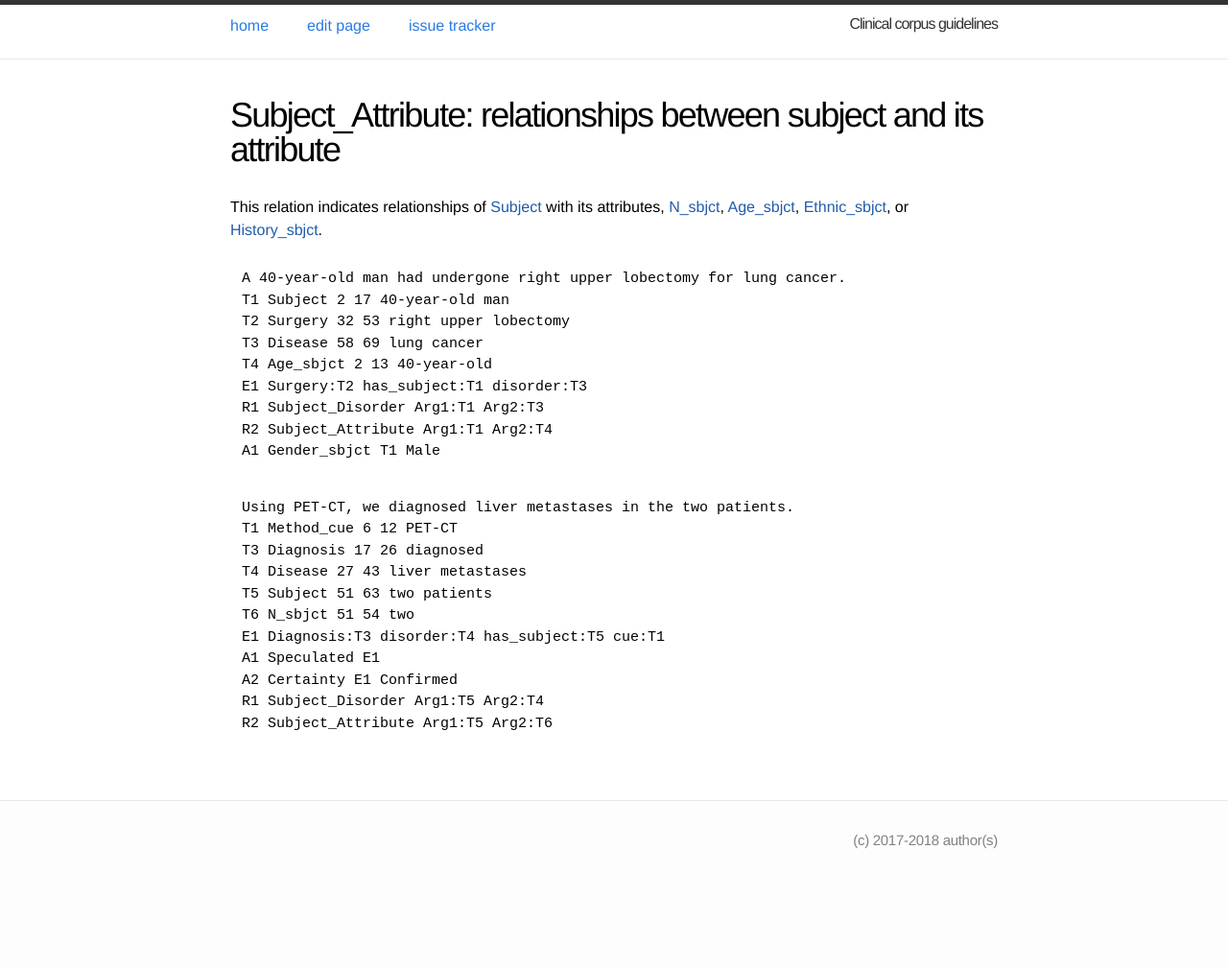
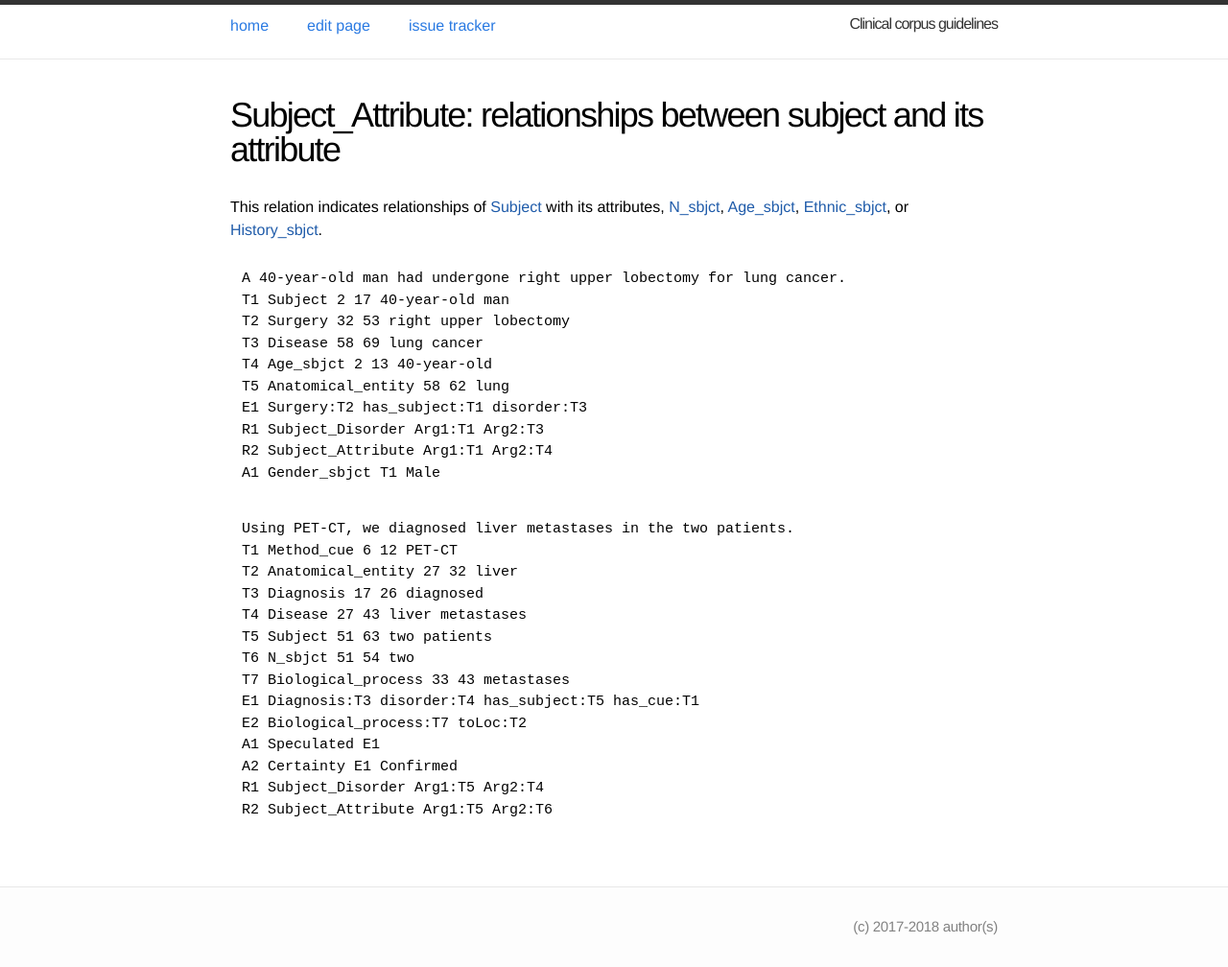
Before and after one commit to ezcatdb/clinicalcorpus-guidelines, a Jekyll site: the page built from _relation/Subject_Attribute.md, in a window 1280 px wide. Shown: the whole page at 96% size. Built offline with Jekyll 4.4.1, drawn with Linux system fonts in a browser that asks for light colours; before the commit the page ends 918 px from its top, so only the background shows below that.

Commit message:
Correction of sample sentenced in GeneralRules.md & Subject_Attribute.md

```diff
--- a/_relation/Subject_Attribute.md
+++ b/_relation/Subject_Attribute.md
@@ -14,6 +14,7 @@ T1 Subject 2 17 40-year-old man
 T2 Surgery 32 53 right upper lobectomy
 T3 Disease 58 69 lung cancer
 T4 Age_sbjct 2 13 40-year-old
+T5 Anatomical_entity 58 62 lung
 E1 Surgery:T2 has_subject:T1 disorder:T3
 R1 Subject_Disorder Arg1:T1 Arg2:T3
 R2 Subject_Attribute Arg1:T1 Arg2:T4
@@ -23,11 +24,14 @@ A1 Gender_sbjct T1 Male
 ~~~ ann
 Using PET-CT, we diagnosed liver metastases in the two patients.
 T1 Method_cue 6 12 PET-CT
+T2 Anatomical_entity 27 32 liver
 T3 Diagnosis 17 26 diagnosed
 T4 Disease 27 43 liver metastases
 T5 Subject 51 63 two patients
 T6 N_sbjct 51 54 two
-E1 Diagnosis:T3 disorder:T4 has_subject:T5 cue:T1
+T7 Biological_process 33 43 metastases
+E1 Diagnosis:T3 disorder:T4 has_subject:T5 has_cue:T1
+E2 Biological_process:T7 toLoc:T2
 A1 Speculated E1
 A2 Certainty E1 Confirmed
 R1 Subject_Disorder Arg1:T5 Arg2:T4
```
Also changed, not shown: _entity/GeneralRules.md (+0 -1 lines).
